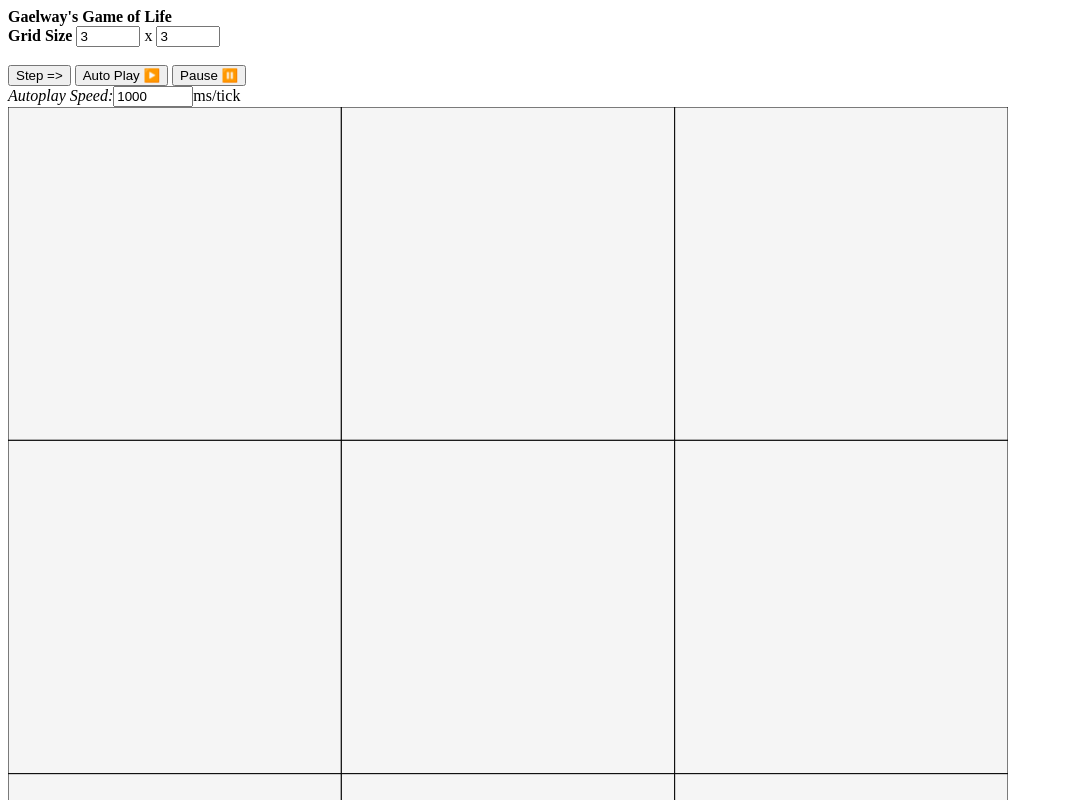
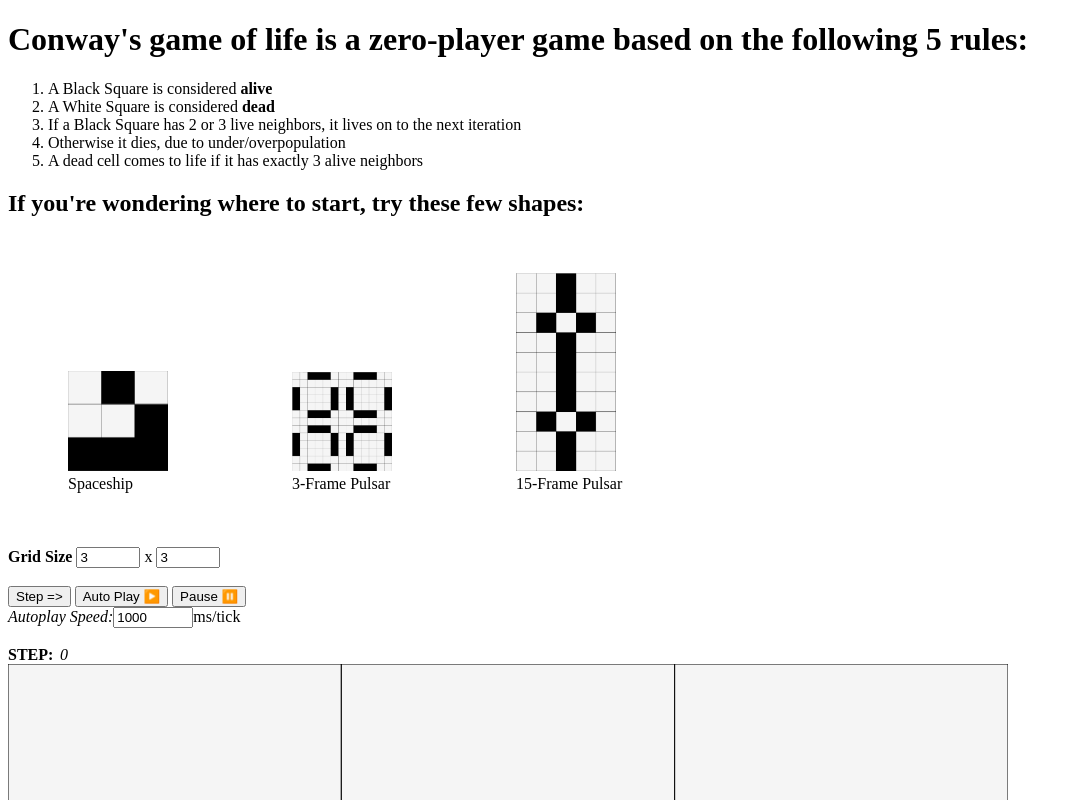
Before and after one commit to ClementDesjH/conway, a plain HTML site: page index.html in a window 1280 px wide. Shown: the top 800 px of the page, without its empty margins (0-1082 px from the left). Drawn offline with nearby package versions, Linux system fonts and the light colour scheme.

Commit message:
step counter and info

```diff
--- a/index.html
+++ b/index.html
@@ -8,37 +8,82 @@
     <script src="https://cdnjs.cloudflare.com/ajax/libs/d3/5.12.0/d3.min.js"></script>
 
     <style>
-        #game_cnv
-        {
+        #game_cnv {
             width: 500px;
             height: 500px;
             stroke-width: 2px;
             stroke: black;
         }
 
-        rect.game_tile.gt_dead
-        {
-            fill:whitesmoke;
+        rect.game_tile.gt_dead {
+            fill: whitesmoke;
             stroke-width: 1px;
             stroke: black;
         }
-        rect.game_tile.gt_alive
-        {
-            fill:black;
+
+        rect.game_tile.gt_alive {
+            fill: black;
             stroke-width: 1px;
             stroke: black;
         }
-        rect.game_tile.gt_verified
-        {
+
+        rect.game_tile.gt_verified {
             stroke-width: 5px;
             stroke: green;
+        }
+
+        img {
+            width: 100px;
+            height: auto;
+        }
+
+        .imgs figure
+        {
+            display: inline-block;
+            padding: 20px;
         }
     </style>
 </head>
 
 <body>
     <div id=game_canvas></div>
-    <strong>Gaelway's Game of Life</strong><br>
+    <h1>
+        Conway's game of life is a zero-player game based on the following 5 rules:
+    </h1>
+    <ol>
+        <li>
+            A Black Square is considered <strong>alive</strong>
+        </li>
+        <li>
+            A White Square is considered <strong>dead</strong>
+        </li>
+        <li>
+            If a Black Square has 2 or 3 live neighbors, it lives on to the next iteration
+        </li>
+        <li>
+            Otherwise it dies, due to under/overpopulation
+        </li>
+        <li>
+            A dead cell comes to life if it has exactly 3 alive neighbors
+        </li>
+    </ol>
+
+    <h2> If you're wondering where to start, try these few shapes:</h2>
+    <div class="imgs">
+        <figure>
+            <img src="Spaceship.png">
+            <figcaption>Spaceship</figcaption>
+        </figure>
+        <figure>
+            <img src="PulsarPeriod3.png">
+            <figcaption>3-Frame Pulsar</figcaption>
+        </figure>
+        <figure>
+            <img src="PulsarPeriod15.png">
+            <figcaption>15-Frame Pulsar</figcaption>
+        </figure>
+    </div>
+    <br>
     <form id="grid_size">
         <strong>Grid Size</strong>
         <input id="grid_width" type="number" min="3" max="255">
@@ -48,10 +93,14 @@
     <button id="step_btn">Step =></button>
     <button id="auto-play">Auto Play ▶️</button>
     <button id="stop">Pause ⏸️</button>
-    <form><em>Autoplay Speed:</em><input id="speed" type="number" min="200" max="10000">ms/tick</form>
+    <form><em>Autoplay Speed:</em><input id="speed" type="number" min="200" max="10000">ms/tick</form><br>
+    <strong>STEP:</strong><em id="counter" style="padding-left: 5pt">0</em>
     <div id=game_cnv>
 
     </div>
+    <br>
+
+
 </body>
 
 <footer>
--- a/main.js
+++ b/main.js
@@ -6,6 +6,7 @@ var canvas_obj = null;
 var data = [];
 var g = null;
 var speed = 1000;
+var stepcounter = 0;
 
 var playing = false;
 
@@ -71,6 +72,7 @@ function autoplay()
 }
 
 function resize_grid(event) {
+
     nw = document.getElementById("grid_width").value;
     nh = document.getElementById("grid_height").value;
 
@@ -81,6 +83,7 @@ function resize_grid(event) {
         GRID_HEIGHT = nh;
         if (PREV_WIDTH != GRID_WIDTH || PREV_HEIGHT != GRID_HEIGHT)
             draw_grid();
+        $("#counter").text(0);
     } else {
         if (nw < 3 || nw > 255)
             document.getElementById("grid_width").value = PREV_WIDTH;
@@ -90,6 +93,7 @@ function resize_grid(event) {
 }
 
 function step() {
+    $("#counter").text(stepcounter++);
     var new_data = Array(GRID_HEIGHT * GRID_WIDTH).fill(false);
     var observed = Array(GRID_HEIGHT * GRID_WIDTH).fill(false);
     g.selectAll(".game_tile").each(
```
Also changed, not shown: PulsarPeriod15.png (added), PulsarPeriod3.png (added), Spaceship.png (added).
